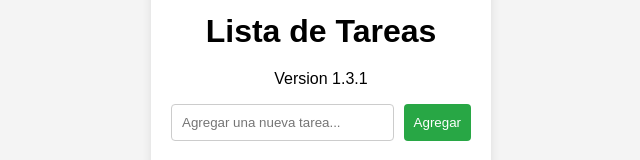
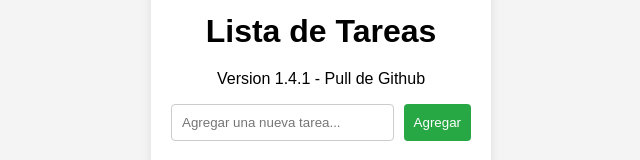
Before and after one commit to CarlosLRamirez/my-simple-web-app, a plain HTML site: page index.html in a window 1280 px wide. Shown: the part 324-484 px from the top of the page, without its empty margins (319-959 px from the left). Drawn offline with Linux system fonts and the light colour scheme.

Commit message:
Update web app

```diff
--- a/index.html
+++ b/index.html
@@ -9,7 +9,7 @@
 <body>
     <div class="container">
         <h1>Lista de Tareas</h1>
-        <p>Version 1.3.1</p>
+        <p>Version 1.4.1 - Pull de Github</p>
         <div class="input-container">
             <input type="text" id="task-input" placeholder="Agregar una nueva tarea...">
             <button id="add-task-button">Agregar</button>
```
Also changed, not shown: 3 other files.
